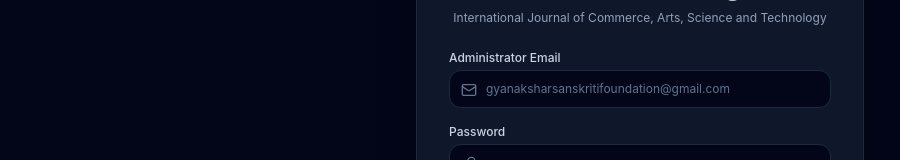
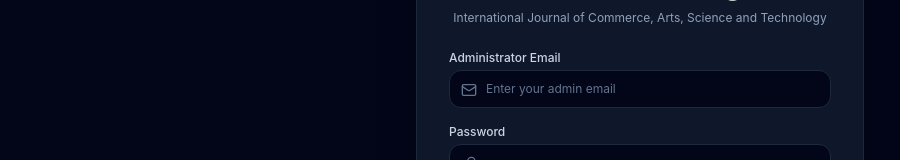
Before and after one commit to Ashalalam/IJCAST, a React (Vite) app: page /admin/login in a window 1280 px wide. Shown: the part 292-452 px from the top of the page, without its empty margins (0-900 px from the left). Built offline with nearby package versions, Linux system fonts and the light colour scheme; no server answers; the database is empty.

Commit message:
fix: change email placeholder to generic text

```diff
--- a/src/pages/admin/AdminLogin.jsx
+++ b/src/pages/admin/AdminLogin.jsx
@@ -75,7 +75,7 @@ export const AdminLogin = () => {
                 required
                 value={email}
                 onChange={(e) => setEmail(e.target.value)}
-                placeholder="gyanaksharsanskritifoundation@gmail.com"
+                placeholder="Enter your admin email"
                 className="w-full bg-slate-950 border border-slate-800 rounded-xl pl-9 pr-4 py-2.5 text-xs text-white placeholder-slate-500 focus:outline-none focus:border-amber-500"
               />
             </div>
```
